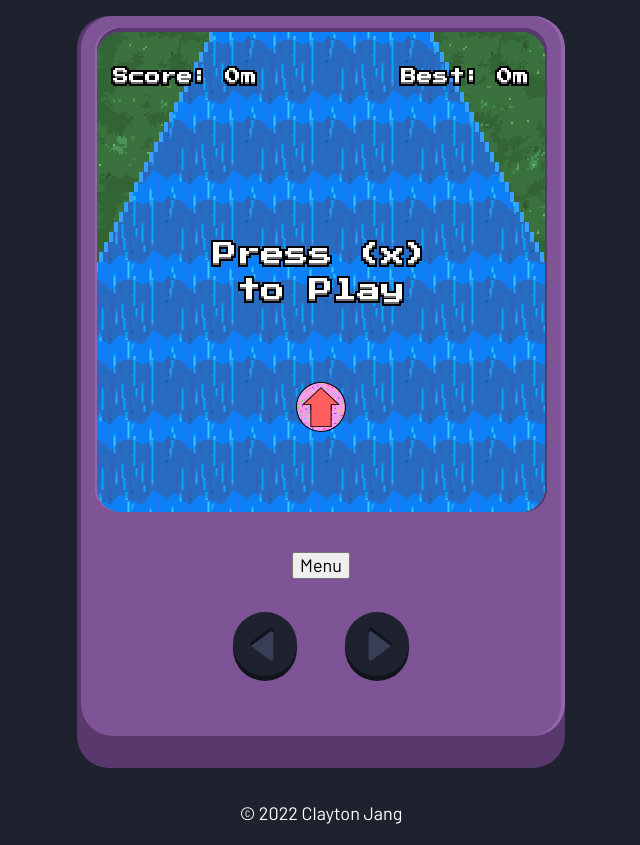
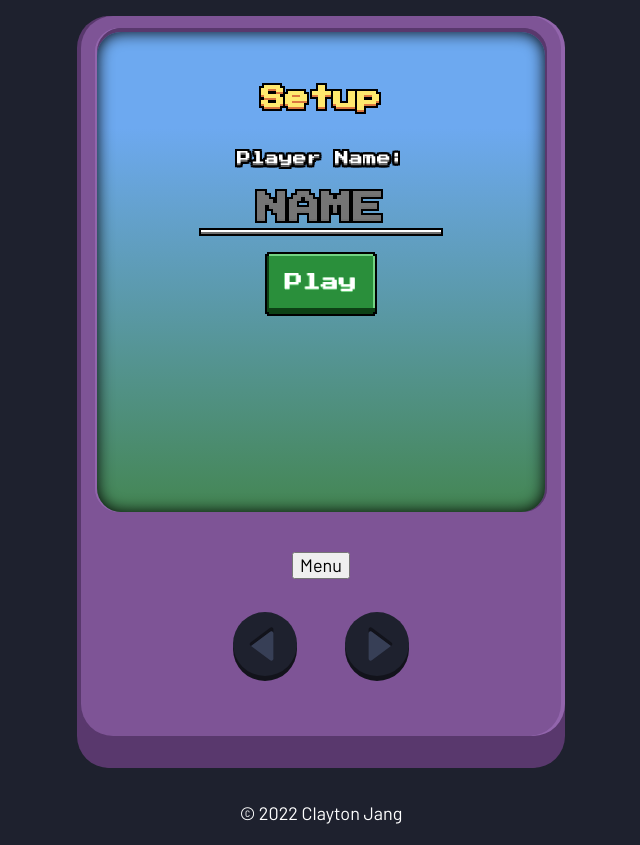
Before and after one commit to cljang/crazy-river, a plain HTML site: page index.html in a window 1280 px wide. Both pictures are taken after a click on the button "Start". Shown: the whole page, without its empty margins (319-959 px from the left). Drawn offline with nearby package versions, Linux system fonts and the light colour scheme.

Commit message:
Added setup screen and player name handling

```diff
--- a/index.html
+++ b/index.html
@@ -49,7 +49,7 @@
             <div id="setup-screen" class="screen-container" style="display: none;">
                 <h2>Setup</h2>
                 <label for="name">Player Name:</label>
-                <input type="text" name="name" id="name">
+                <input type="text" name="name" id="name" maxlength="5" placeholder="NAME" autocomplete="off" spellcheck="false">
                 <button class="btn green-btn play-btn">Play</button>
             </div>
             <div id="game-screen" class="screen-container" style="display: none;">
--- a/scripts/scripts.js
+++ b/scripts/scripts.js
@@ -28,12 +28,11 @@ const game = {
     $gameOverScreen: $("#game-over-screen"),
 
     // Game Elements
+    $nameBox: $("#name"),
     $pathContainer: $("#path-container"),
     $distanceValue: $(".distance .distance-value"),
     $bestDistanceValue: $(".best-distance .distance-value"),
     $finalScoreValue: $(".final-score-value"),
-
-    // Leaderboard
     $leaderboardList: $(".leaderboard-list"),
 
     // Modals
@@ -303,6 +302,7 @@ const game = {
 
     // Update each path object
     updatePaths: () => {
+        if (game.isRunning) {
             for (let i = 0; i < game.paths.length; i++) {
                 let path = game.paths[i];
                 path.update();
@@ -318,6 +318,7 @@ const game = {
                 if (path.isOffScreen()) {
                     game.generateDirectedPath(path);
                     // game.generateRandomPath(path);
+                }
             }
         }
     },
@@ -479,7 +480,7 @@ const game = {
     // ======================================================
     // Move the background positions to match the scrolling of the path blocks
     scrollBackground: () => {
-
+        if (game.isRunning) {
             // Scroll the background for all paths
             $(".path").css("background-position-y",game.backgroundScroll)
 
@@ -491,9 +492,11 @@ const game = {
             if (game.backgroundScroll >= game.screenHeight) {
                 game.backgroundScroll -= game.screenHeight;
             }
+        }
     },
 
     updateDistance: (displayZero=false) => {
+        if (game.isRunning) {
             // Update the distanceScrolled variable and display that
             // If displayZero is optionally set to true, then just show a zero
             if (!displayZero) {
@@ -513,6 +516,7 @@ const game = {
                 }
             } else {
                 game.$distanceValue.text("0");
+            }
         }
 
     },
@@ -555,6 +559,11 @@ const game = {
                     <td>${player.name}</td>
                     <td>${player.score}m</td>
                 </tr>`);
+
+            // If the leaderboard name matches the current player name, then identify those players with the player-score class
+            if (player.name == game.player.name) {
+                $newRow.addClass("player-score")
+            }
             game.$leaderboardList.append($newRow);
         })
     },
@@ -588,7 +597,7 @@ const game = {
             e.preventDefault();
 
             game.reset();
-            game.switchScreen("game-screen");
+            game.switchScreen("setup-screen");
         })
 
         // Instructions Button
@@ -603,6 +612,18 @@ const game = {
             e.preventDefault();
 
             game.switchScreen(game.lastScreen);
+        })
+
+        // Play Button
+        game.$playBtn.click((e) => {
+            e.preventDefault();
+
+            // If the player entered a name, use it
+            if (game.$nameBox.val() != "") {
+                game.player.setName(game.$nameBox.val());
+            }
+
+            game.switchScreen("game-screen");
         })
 
         // Play Again Buttons
--- a/styles/styles.css
+++ b/styles/styles.css
@@ -33,7 +33,6 @@ h2 {
     font-family: "Press Start 2P", monospace;
 
     color: #ffe96e;
-    /* font-size: 2rem; */
     font-family: "Press Start 2P", monospace;
     filter: drop-shadow(0px 2px 0 #db783f) drop-shadow(0px 2px 0 #000) drop-shadow(2px 0px 0 #000) drop-shadow(0px -2px 0 #000) drop-shadow(-2px 0px 0 #000);
     margin: 1rem 0;
@@ -127,6 +126,35 @@ main {
 /* Splash Screen */
 /* #splash-screen {
 } */
+
+/* Setup Screen */
+#setup-screen input[type="text"] {
+    display: block;
+    width: 15rem;
+    margin: 0 auto 1rem;
+    padding: 0.25rem;
+    text-align: center;
+    font-family: 'Press Start 2P';
+    font-size: 2rem;
+    border: none;
+    border-bottom: 2px solid #fff;
+    color: white;
+    background: none;
+    filter: drop-shadow(0px 2px 0 #707070) drop-shadow(0px 2px 0 #000) drop-shadow(2px 0px 0 #000) drop-shadow(0px -2px 0 #000) drop-shadow(-2px 0px 0 #000);
+}
+#setup-screen label {
+    display: inline-block;
+    margin: 1rem 0;
+    font-family: 'Press Start 2P';
+    font-size: 0.875rem;
+    color: #fff;
+    filter: drop-shadow(0px 2px 0 #707070) drop-shadow(0px 2px 0 #000) drop-shadow(2px 0px 0 #000) drop-shadow(0px -2px 0 #000) drop-shadow(-2px 0px 0 #000);
+}
+
+#setup-screen input[type="text"]:focus {
+    outline: none;
+    border-bottom: 2px solid #ffe96e;
+}
 
 
 /* Instructions Screen */
@@ -261,6 +289,9 @@ main {
     margin: 0 auto 1rem;
     font-family: "Press Start 2P", monospace;
     border-collapse: collapse;
+}
+
+.leaderboard tr {
     color: #ffffff;
     filter: drop-shadow(0px 2px 0 #707070) drop-shadow(0px 2px 0 #000) drop-shadow(2px 0px 0 #000) drop-shadow(0px -2px 0 #000) drop-shadow(-2px 0px 0 #000);
 }
@@ -268,6 +299,11 @@ main {
 .leaderboard td,
 .leaderboard th {
     padding: 0.5rem 1rem;
+}
+
+.leaderboard .player-score {
+    color: #ffdd48;
+    filter: drop-shadow(0px 2px 0 #db783f) drop-shadow(0px 2px 0 #000) drop-shadow(2px 0px 0 #000) drop-shadow(0px -2px 0 #000) drop-shadow(-2px 0px 0 #000);
 }
 
 /* Modals */
```
Lines whose indentation alone changed are shown as unchanged.
